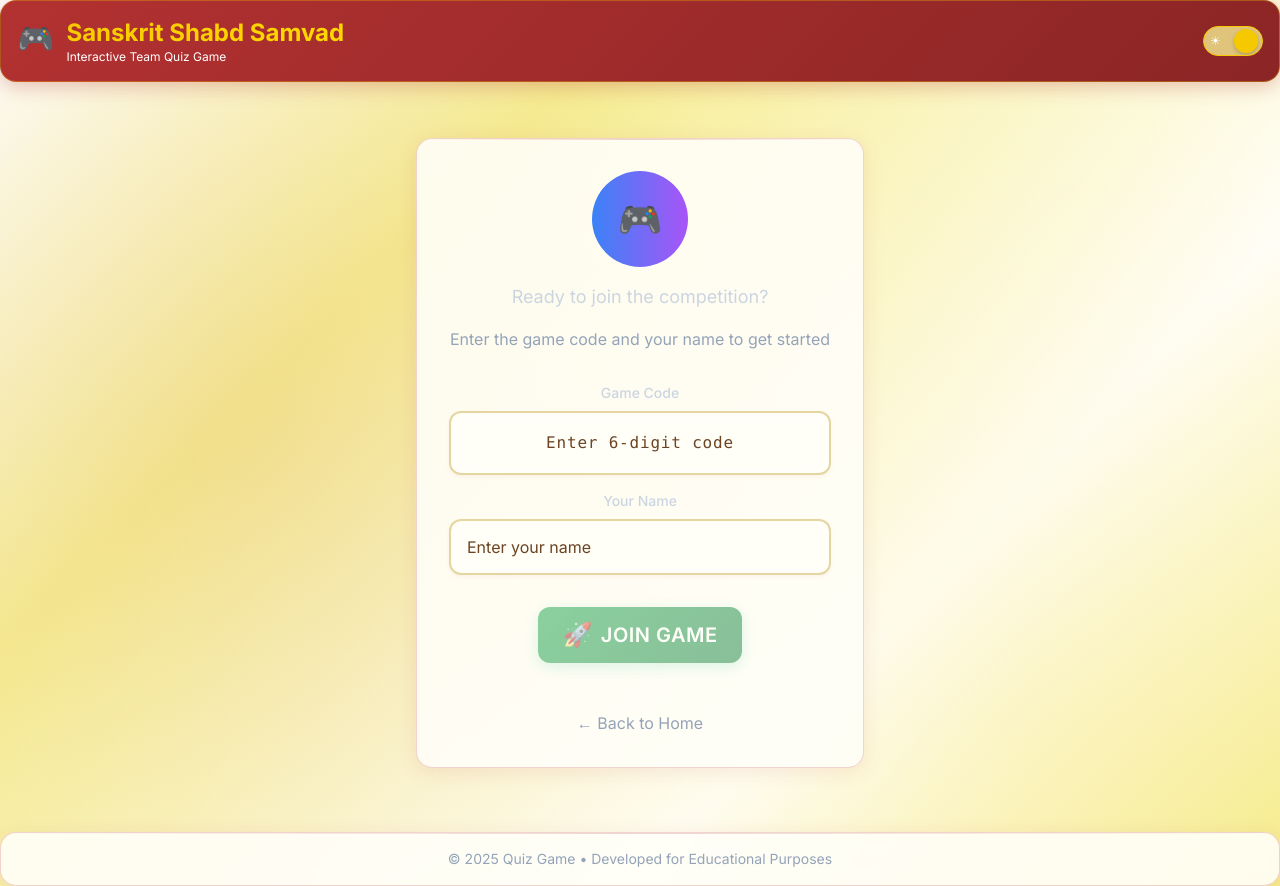
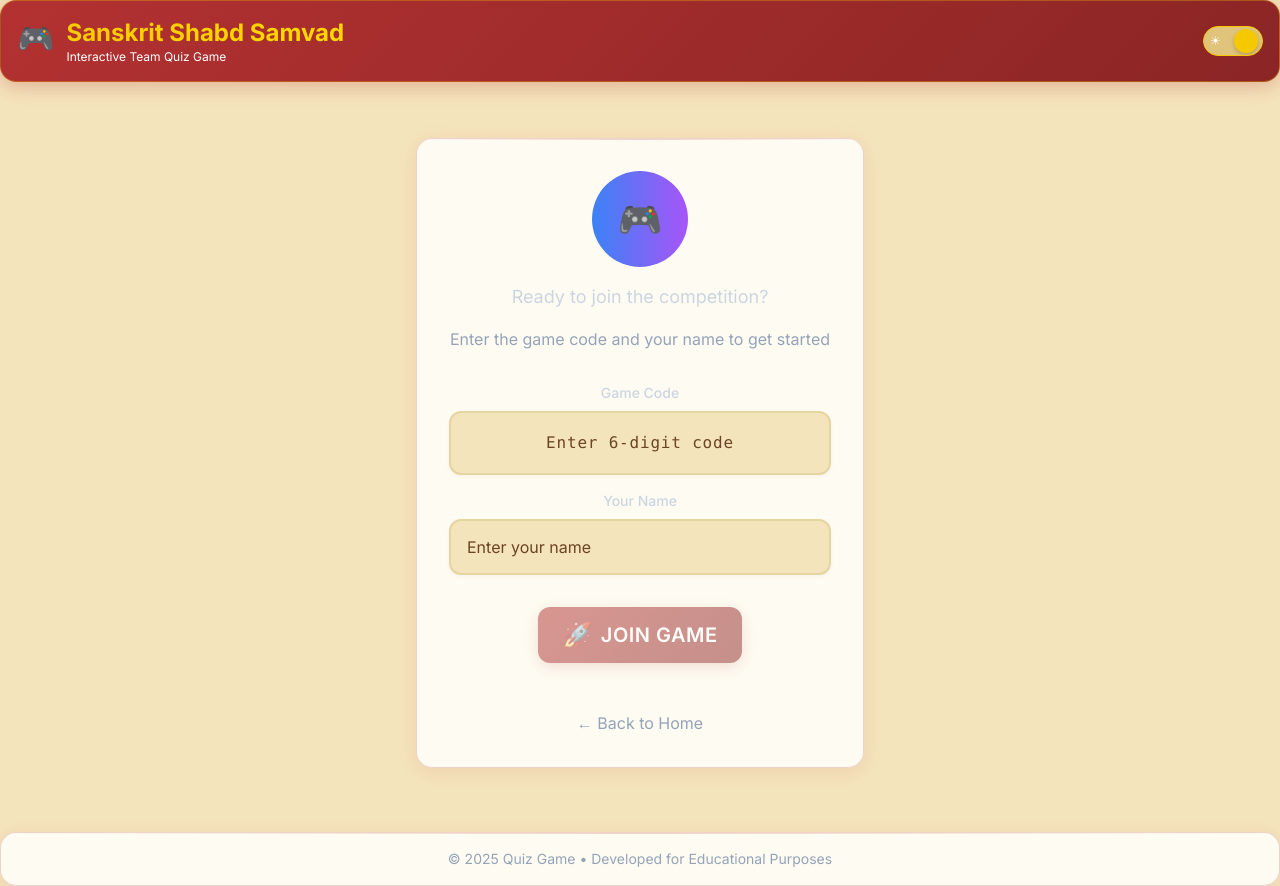
Before and after one commit to SomyaDwivedi/sanskrit-game-client, a React (Create React App) app in the folder frontend/: page /join in a window 1280 px wide. Built offline with nearby package versions, Linux system fonts and the light colour scheme.

Commit message:
refactor: enhance theme colors and styles for improved clarity and consistency across components

```diff
--- a/frontend/src/components/layout/PageLayout.tsx
+++ b/frontend/src/components/layout/PageLayout.tsx
@@ -19,8 +19,8 @@ const PageLayout: React.FC<PageLayoutProps> = ({
 }) => {
   const layoutClasses = {
     default: "min-h-screen flex flex-col gradient-bg",
-    game: "h-screen flex flex-col gradient-bg overflow-hidden",
-    fullscreen: "h-screen flex flex-col gradient-bg overflow-hidden",
+    game: "h-screen flex flex-col gradient-bg game-bg overflow-hidden",
+    fullscreen: "h-screen flex flex-col gradient-bg game-bg overflow-hidden",
   };
 
   const mainClasses = {
--- a/frontend/src/styles/index.css
+++ b/frontend/src/styles/index.css
@@ -32,23 +32,29 @@
   --primary-light: #CC4444;
   --primary-lighter: #E55555;
 
-  /* Yellow/Gold Colors (F5C800) */
+  /* Saffron/Gold Colors (F5C800) */
   --secondary: #F5C800;
   --secondary-dark: #D4A800;
   --accent: #F5C800;
-  --success: #16a34a;
+  --success: #B33131; /* Changed from green to primary red */
   --warning: #F5C800;
 
-  /* Light Yellow Background (F6ED92) */
-  --bg-primary: #FFFFFF;
-  --bg-secondary: #F6ED92;
-  --bg-card: #FFFEF8;
-  --bg-card-hover: #F6ED92;
+  /* Beige/Saffron Backgrounds */
+  --bg-primary: #F4E4BC; /* Single beige color for homepage */
+  --bg-secondary: #F5C800; /* Saffron color */
+  --bg-card: #F4E4BC; /* Beige for cards */
+  --bg-card-hover: #F5C800;
 
-  /* Header specific colors */
-  --header-bg: #B33131;
-  --header-text: #FFFFFF;
+  /* Header specific colors - Game pages */
+  --header-bg-game: #F5C800; /* Saffron for game pages */
+  --header-text-game: #B33131; /* Red text for game pages */
+  --header-bg: #B33131; /* Red for home page */
+  --header-text: #FFFFFF; /* White text for home page */
   --header-accent: #F5C800;
+
+  /* Game page specific colors */
+  --game-bg: #B33131; /* Red background for game pages */
+  --game-card: #F4E4BC; /* Beige cards for game pages */
 
   /* Text Colors */
   --text-primary: #2C1810;
@@ -61,7 +67,7 @@
   --border-dark: #D4C080;
 
   /* Glass/Card Effects */
-  --glass: rgba(246, 237, 146, 0.8);
+  --glass: rgba(244, 228, 188, 0.9);
   --glass-border: rgba(179, 49, 49, 0.2);
   --glass-shadow: rgba(179, 49, 49, 0.1);
 }
@@ -176,9 +182,14 @@ body {
   background: linear-gradient(135deg, #0f172a 0%, #1e293b 50%, #0f172a 100%);
 }
 
-/* Light theme background - Updated with your colors */
+/* Light theme background - Updated to single beige color */
 [data-theme="light"] .gradient-bg {
-  background: linear-gradient(135deg, #FFFFFF 0%, #F6ED92 30%, #FFFEF8 70%, #F6ED92 100%);
+  background: #F4E4BC; /* Single beige color, no gradient */
+}
+
+/* Game page specific background */
+[data-theme="light"] .gradient-bg.game-bg {
+  background: var(--game-bg); /* Red background for game pages */
 }
 
 .gradient-bg::before {
@@ -211,23 +222,9 @@ body {
     );
 }
 
-/* Light theme overlay - Updated with your colors */
+/* Light theme overlay - Removed for clean single color */
 [data-theme="light"] .gradient-bg::before {
-  background-image: radial-gradient(
-      circle at 20% 50%,
-      rgba(179, 49, 49, 0.08) 0%,
-      transparent 50%
-    ),
-    radial-gradient(
-      circle at 80% 80%,
-      rgba(245, 200, 0, 0.08) 0%,
-      transparent 50%
-    ),
-    radial-gradient(
-      circle at 40% 20%,
-      rgba(246, 237, 146, 0.08) 0%,
-      transparent 50%
-    );
+  display: none; /* No overlay for clean single color background */
 }
 
 /* Glass morphism cards */
@@ -364,14 +361,27 @@ body {
 }
 
 .btn-success {
-  background: linear-gradient(135deg, var(--success) 0%, #15803d 100%);
+  background: linear-gradient(135deg, var(--success) 0%, #8B2525 100%);
   color: white;
-  box-shadow: 0 4px 15px rgba(16, 185, 129, 0.3);
+  box-shadow: 0 4px 15px rgba(179, 49, 49, 0.3);
+}
+
+/* Light theme success button - red instead of green for all pages */
+[data-theme="light"] .btn-success {
+  background: linear-gradient(135deg, #B33131 0%, #8B2525 100%);
+  color: white;
+  box-shadow: 0 4px 15px rgba(179, 49, 49, 0.3);
 }
 
 .btn-success:hover {
   transform: translateY(-2px);
-  box-shadow: 0 8px 25px rgba(16, 185, 129, 0.4);
+  box-shadow: 0 8px 25px rgba(179, 49, 49, 0.4);
+}
+
+/* Ensure success button hover works on all pages */
+[data-theme="light"] .btn-success:hover {
+  transform: translateY(-2px);
+  box-shadow: 0 8px 25px rgba(179, 49, 49, 0.4);
 }
 
 .btn-warning {
@@ -437,7 +447,7 @@ body {
 
 /* Light theme input field - Updated */
 [data-theme="light"] .input-field {
-  background: rgba(255, 254, 248, 0.9);
+  background: var(--bg-card);
   border: 2px solid var(--border);
   box-shadow: 0 2px 4px rgba(179, 49, 49, 0.05);
 }
@@ -446,7 +456,7 @@ body {
   outline: none;
   border-color: var(--primary);
   box-shadow: 0 0 0 3px rgba(179, 49, 49, 0.1);
-  background: rgba(255, 254, 248, 1);
+  background: var(--bg-card);
 }
 
 .input-field::placeholder {
@@ -868,7 +878,7 @@ body {
   background: linear-gradient(
     135deg,
     var(--primary) 0%,
-    var(--secondary) 50%,
+    var(--primary-dark) 50%,
     var(--primary) 100%
   );
   -webkit-background-clip: text;
@@ -990,6 +1000,6 @@ body {
 }
 
 [data-theme="light"] {
-  --logo-text: #FFFFFF;
-  --subtitle-text: #F5C800;
+  --logo-text: var(--primary); /* Red color for logo text */
+  --subtitle-text: var(--primary); /* Red color for subtitle */
 }
```
